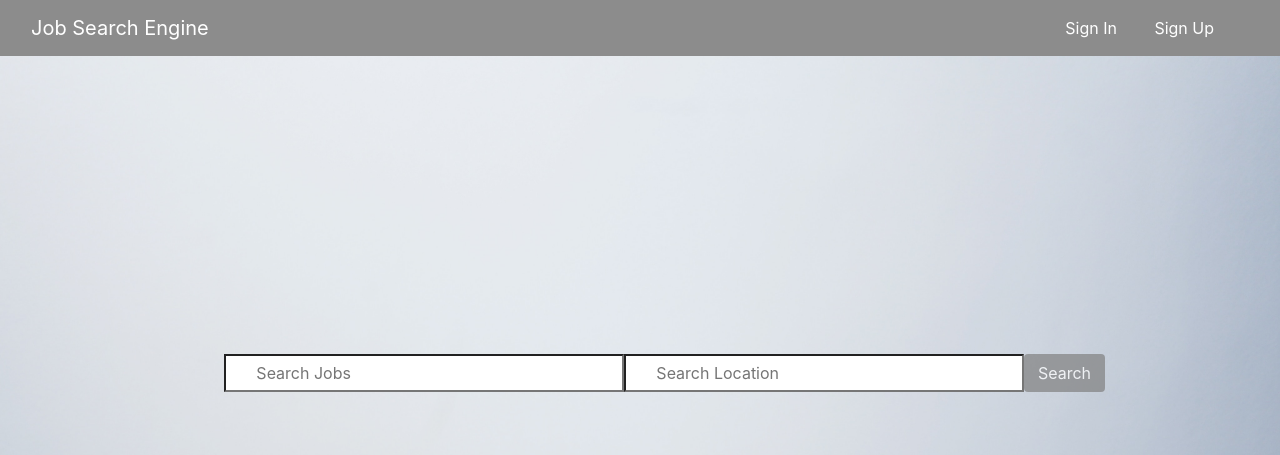
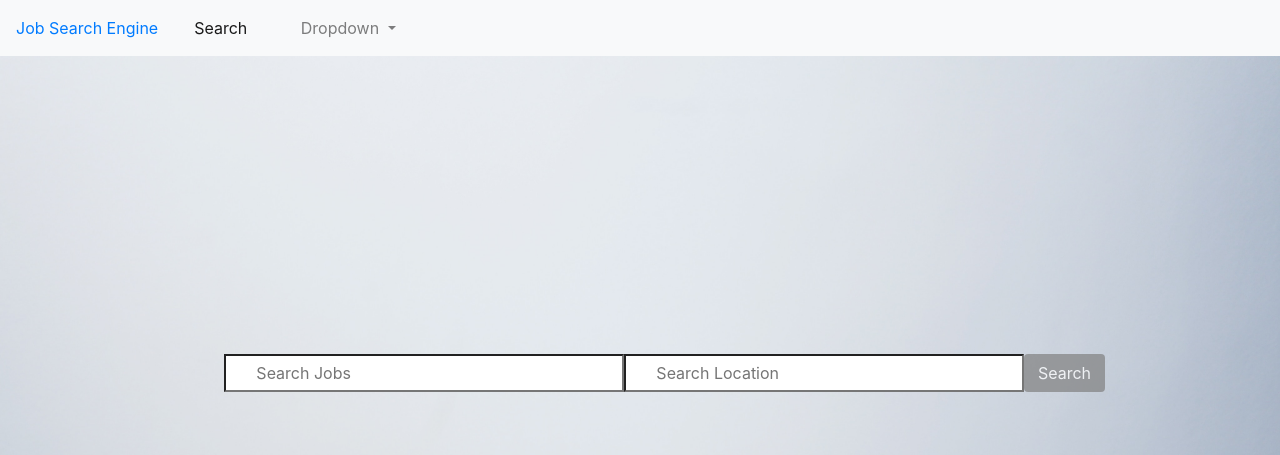
Before and after one commit to kazshidara/jobsearch-engine-project, a Flask app: page / in a window 1280 px wide. Shown: the top 455 px of the page. Run offline with Flask 2, Linux system fonts and the light colour scheme; some libraries are stand-ins or nearby versions.

Commit message:
Corrected bootstrap navbar, still in progress

```diff
--- a/templates/base.html
+++ b/templates/base.html
@@ -6,55 +6,45 @@
   <meta name="viewport" content="width=device-width, initial-scale=1, shrink-to-fit=no">
 
   <link rel="stylesheet" href="https://maxcdn.bootstrapcdn.com/bootstrap/4.0.0/css/bootstrap.min.css">
+  <script src="https://code.jquery.com/jquery-3.2.1.slim.min.js"></script>
+  <script src="https://cdnjs.cloudflare.com/ajax/libs/popper.js/1.12.9/umd/popper.min.js"></script>
+  <script src="https://maxcdn.bootstrapcdn.com/bootstrap/4.0.0/js/bootstrap.min.js"></script>
+
+  <script src="https://cdnjs.cloudflare.com/ajax/libs/Chart.js/2.8.0/Chart.js"></script>
   <link rel="stylesheet" type="text/css" href="/static/style_sheet.css">
-  <script src="https://code.jquery.com/jquery-3.2.1.min.js"></script>
-  <script src="https://cdnjs.cloudflare.com/ajax/libs/popper.js/1.12.9/umd/popper.min.js"></script>
-  <script src="https://cdnjs.cloudflare.com/ajax/libs/Chart.js/2.8.0/Chart.js"></script>
 
 </head>
 <body>
 
-  <nav class="navbar navbar-default navbar-fixed-top">
-      <div class="container-fluid">
-        <div class="navbar-header">
-          <a class="navbar-brand" href="/" style="color: white;">Job Search Engine</a>
-           {% with messages = get_flashed_messages() %}
-              {% if messages %}
-                <class=flashes>
-              {% for message in messages %}
-                {{ message }}
-              {% endfor %}
-              {% endif %}
-            {% endwith %}
+ <nav class="navbar navbar-expand-lg navbar-light bg-light">
+  <a class="logo" href="/welcome">Job Search Engine</a>
+  <button class="navbar-toggler" type="button" data-toggle="collapse" data-target="#navbarSupportedContent" aria-controls="navbarSupportedContent" aria-expanded="false" aria-label="Toggle navigation">
+    <span class="navbar-toggler-icon"></span>
+  </button>
 
+  <div class="collapse navbar-collapse" id="navbarSupportedContent">
+    <ul class="nav navbar-nav mr-auto navbar-right">
+      <li class="nav-item active">
+        <a class="nav-link" href="/">Search<span class="sr-only"></span></a>
+      </li>
+      <li class="nav-item dropdown">
+        <a class="nav-link dropdown-toggle" href="#" id="navbarDropdown" role="button" data-toggle="dropdown" aria-haspopup="true" aria-expanded="false">
+          Dropdown
+        </a>
+        <div class="dropdown-menu" aria-labelledby="navbarDropdown">
+          <a class="dropdown-item" href="/user_profile">Profile</a>
+          <a class="dropdown-item" href="/show-saved">Saved Jobs</a>
+          <div class="dropdown-divider"></div>
+          <a class="dropdown-item" href="/logout">Logout</a>
         </div>
-          <ul class="nav navbar-nav navbar-right">
-            {% if session %}
+      </li>
 
-              <li class="nav-item dropdown">
-                <a class="nav-link dropdown-toggle" href="#" data-toggle="dropdown">USER
-                <span class="caret"></span></a>
-                  <div class="dropdown-menu">
-                    <a class = "dropdown-item" href="/user_profile">Profile</a></
-                    <a class = "dropdown-item" href="/show-saved">Saved Jobs</a>
-                    <a class = "dropdown-item" href="user-events">Recommended Events</a>
-                 </div>
-              </li>
-              <li><a href="/user_profile"><span class="link">Profile</span></a></li>
-              <li><a href="/"><span class="link">Search for Job </span></a></li>
-              <li><a href="/logout"><span class="link"> Logout</span></a></li>
-            {% else %}
-              <li><a href="/login"><span class="link">Sign In</span></a></li>
-              <li><a href="/welcome"><span class="link">Sign Up</span></a></li>
-            {% endif %}
-          </ul>
-      </div>
-  </nav>
+    </ul>
 
- <!--  <div id="modal" style="display: none;">
-    <div id="modal-contents">
-    </div>
-  </div> -->
+  </div>
+</nav>
+
+
 
 
 
```
